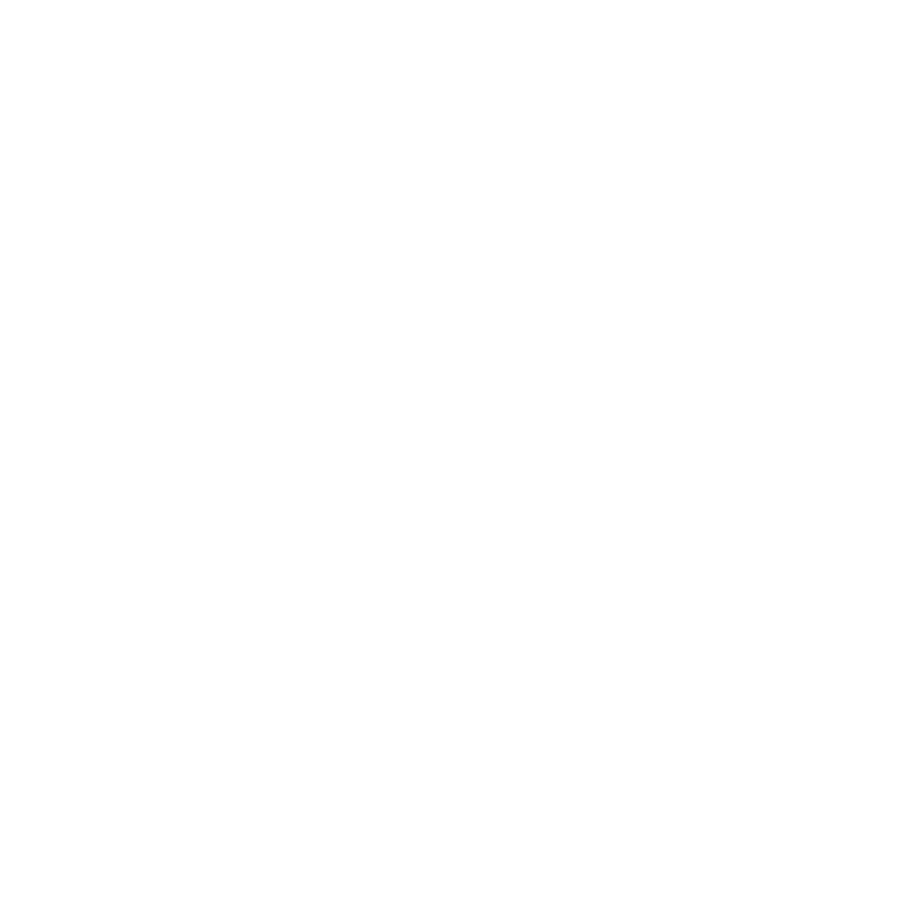
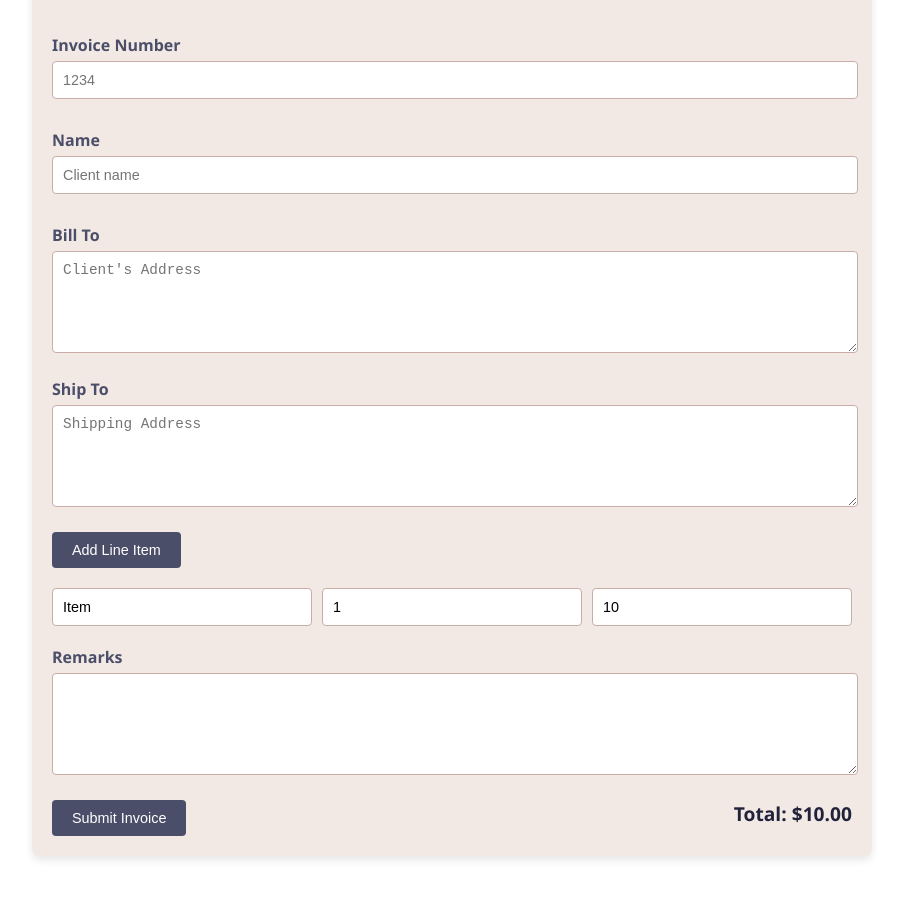
Before and after one commit to prashantpaddune/Bill-Ease, a React (Create React App) app: page /edit/1 in a window 1280 px wide. Before the commit this address had no page. Shown: the part 140-1038 px from the top of the page, without its empty margins (188-1091 px from the left). Before the commit the page ends 800 px from the top, so only its background shows below. Built offline with nearby package versions, Linux system fonts and the light colour scheme.

Commit message:
chore: edit invoice and cleanup
Signed-off-by: prashantpaddune <padadunep@gmail.com>

```diff
--- a/src/App.js
+++ b/src/App.js
@@ -13,6 +13,7 @@
             <Routes>
                 <Route path="/" element={<ListInvoices />} />
                 <Route path="/create" element={<CreateInvoice />} />
+                <Route path="/edit/:id" element={<CreateInvoice />} />
             </Routes>
         </Router>
     );
--- a/src/components/CreateInvoice/index.js
+++ b/src/components/CreateInvoice/index.js
@@ -1,5 +1,4 @@
-import React, {useEffect, useState} from 'react';
-import {useFieldArray, useForm} from "react-hook-form";
+import React from 'react';
 import {
     InvoiceContainer,
     Button,
@@ -16,33 +15,19 @@
     Footer,
     Total
 } from "./styles";
+import useGetFormData from "../../hooks/useGetFormData";
 
 const Invoice = () => {
-    const [totalPrice, setTotalPrice] = useState(0);
 
-    const { register, control, handleSubmit, formState: { errors }, watch } = useForm({
-        defaultValues: {
-            lineItems: [{ description: '', quantity: 1, rate: 0 }],
-        },
-    });
-
-    const { fields, append, remove } = useFieldArray({
-        control,
-        name: 'lineItems',
-    });
-
-    const lineItems = watch('lineItems');
-
-    useEffect(() => {
-        const total = lineItems.reduce((acc, item) => acc + (item.quantity || 0) * (item.rate || 0), 0);
-        setTotalPrice(total);
-    }, [lineItems]);
-
-    const onSubmit = (data) => {
-        const uniqueID = Date.now();
-        const invoiceData = { ...data, id: uniqueID };
-        localStorage.setItem(`invoice-${uniqueID}`, JSON.stringify(invoiceData));
-    };
+    const {
+        totalPrice = '',
+        register = () => {},
+        handleSubmit = () => {},
+        errors = {},
+        fields = [],
+        append = () => {},
+        onSubmit = () => {},
+    } = useGetFormData();
 
     return (
         <InvoiceContainer>
--- /dev/null
+++ b/src/hooks/useGetFormData.js
@@ -0,0 +1,65 @@
+import {useEffect, useState} from "react";
+import {useNavigate, useParams} from "react-router-dom";
+import {useFieldArray, useForm} from "react-hook-form";
+
+const useGetFormData = () => {
+    const [totalPrice, setTotalPrice] = useState(0);
+    const navigate = useNavigate();
+
+    const { id } = useParams();
+
+    const { register, control, handleSubmit, reset, formState: { errors }, watch } = useForm({
+        defaultValues: {
+            invoiceNumber: '',
+            name: '',
+            billTo: '',
+            shipTo: '',
+            lineItems: [{ description: 'Item', quantity: 1, rate: 10 }],
+            remark: ''
+        },
+    });
+
+    const { fields, append, remove } = useFieldArray({
+        control,
+        name: 'lineItems',
+    });
+
+    const lineItems = watch('lineItems');
+
+    useEffect(() => {
+        const total = lineItems.reduce((acc, item) => acc + (item.quantity || 0) * (item.rate || 0), 0);
+        setTotalPrice(total);
+    }, [lineItems]);
+
+    useEffect(() => {
+        const storedInvoiceData = localStorage.getItem(`invoice-${id}`);
+        if (storedInvoiceData) {
+            const invoiceData = JSON.parse(storedInvoiceData);
+            reset(invoiceData);
+        } else {
+            console.log('Invoice not found');
+        }
+    }, [id, reset]);
+
+    const onSubmit = (data) => {
+        const invoiceId = id || Date.now();
+        const invoiceData = { ...data, id: invoiceId };
+        localStorage.setItem(`invoice-${invoiceId}`, JSON.stringify(invoiceData));
+        navigate('/');
+    };
+
+
+    return {
+        totalPrice,
+        register,
+        control,
+        handleSubmit,
+        errors,
+        fields,
+        append,
+        remove,
+        onSubmit
+    }
+}
+
+export default useGetFormData;
```
